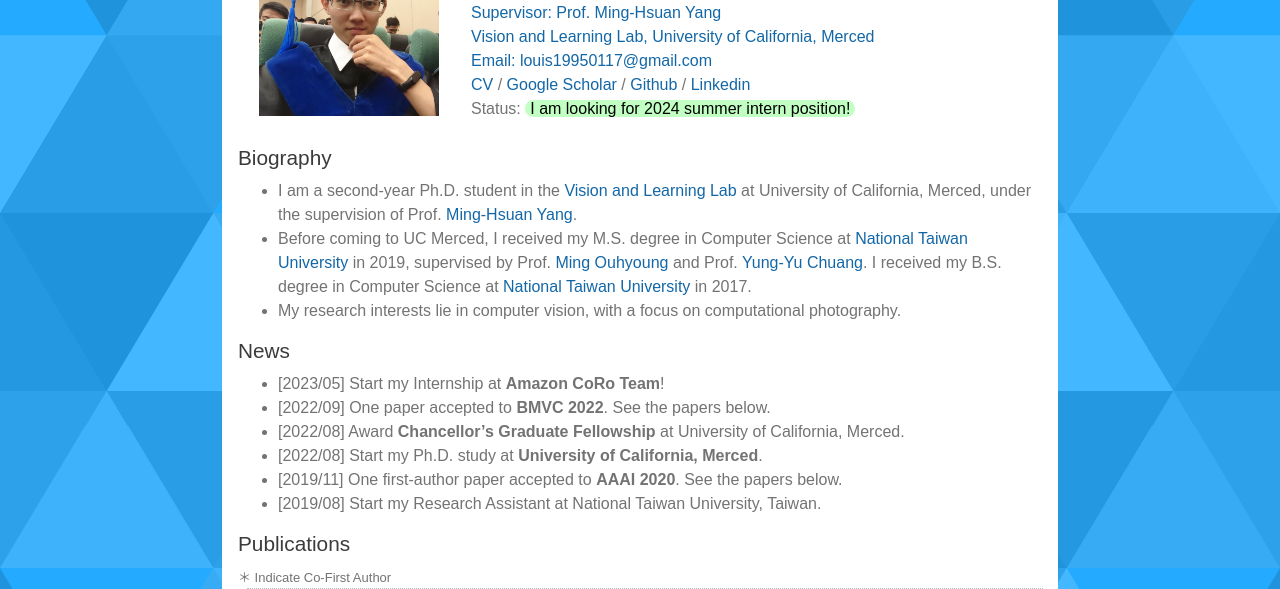
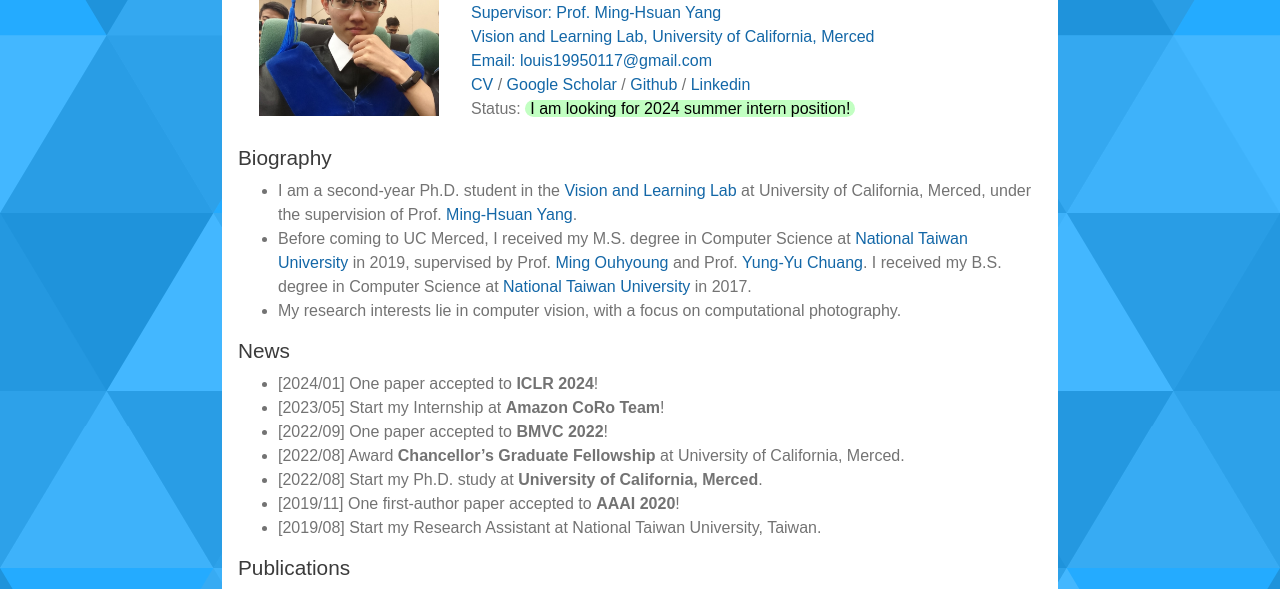
Before and after one commit to LIAGM/LIAGM.github.io, a plain HTML site: page index.html in a window 1280 px wide. Shown: the part 143-732 px from the top of the page. Drawn offline with nearby package versions, Linux system fonts and the light colour scheme; a web font is replaced by a local one.

Commit message:
update news for ICLR

```diff
--- a/index.html
+++ b/index.html
@@ -487,15 +487,14 @@
 
                 <h2 id="news">News</h2>
                 <ul>
+                    <li>[2024/01] One paper accepted to <span style="font-weight:bold;">ICLR 2024</span>!</li>
                     <li>[2023/05] Start my Internship at <span style="font-weight:bold;">Amazon CoRo Team</span>!</li>
-                    <li>[2022/09] One paper accepted to <span style="font-weight:bold;">BMVC 2022</span>. See the papers
-                        below.</li>
+                    <li>[2022/09] One paper accepted to <span style="font-weight:bold;">BMVC 2022</span>!</li>
                     <li>[2022/08] Award <span style="font-weight:bold;">Chancellor’s Graduate Fellowship</span> at
                         University of California, Merced.</li>
                     <li>[2022/08] Start my Ph.D. study at <span style="font-weight:bold;">University of California,
                             Merced</span>.</li>
-                    <li>[2019/11] One first-author paper accepted to <span style="font-weight:bold;">AAAI 2020</span>.
-                        See the papers below.</li>
+                    <li>[2019/11] One first-author paper accepted to <span style="font-weight:bold;">AAAI 2020</span>!</li>
                     <li>[2019/08] Start my Research Assistant at National Taiwan University, Taiwan.</li>
                 </ul>
 
```
